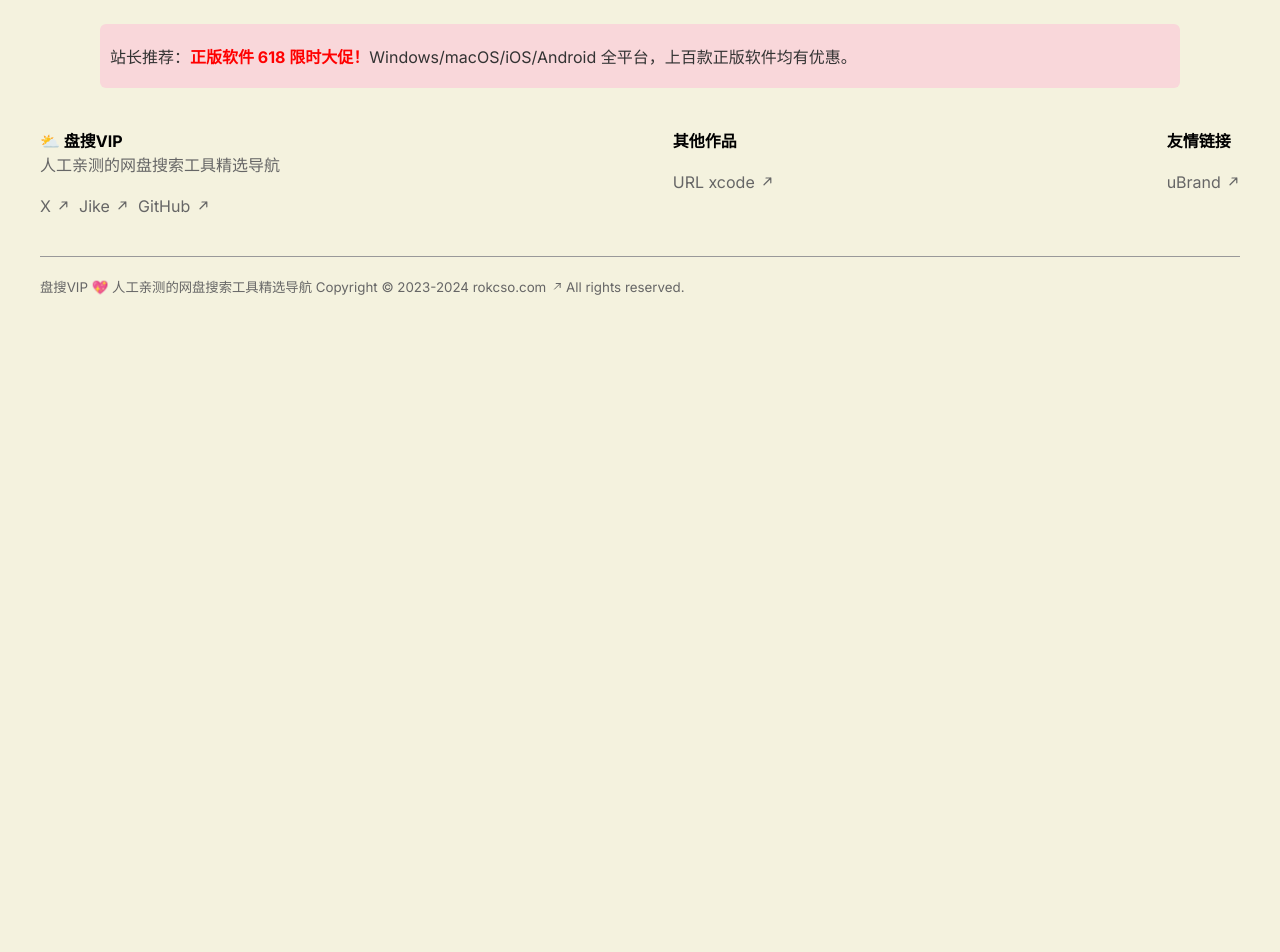
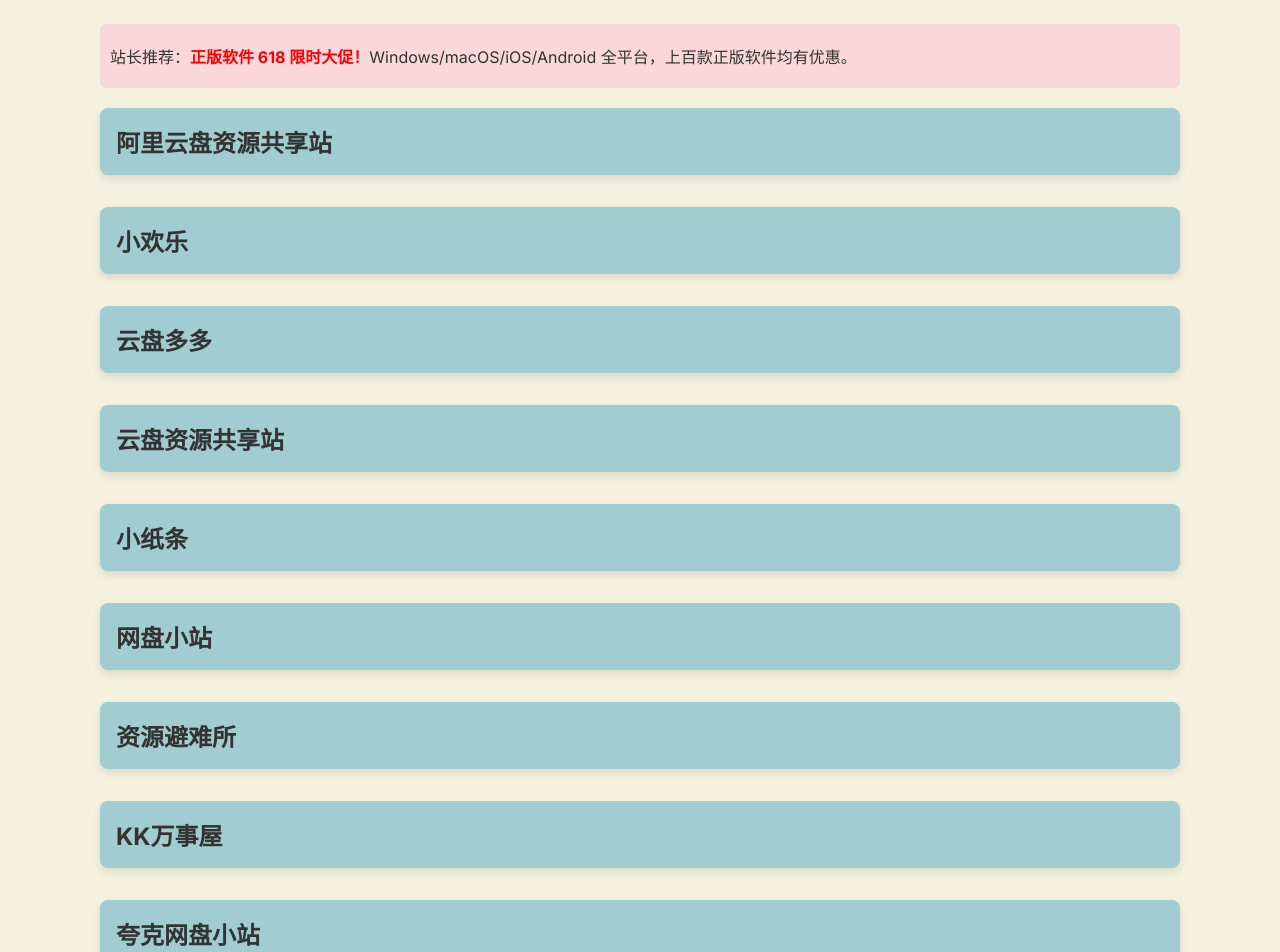
Before and after one commit to rokcso/pansou-vip, a Next.js app: page /forum in a window 1280 px wide. Shown: the part 140-1092 px from the top of the page. Before the commit the page ends 800 px from the top, so only its background shows below. Built offline with nearby package versions, Linux system fonts and the light colour scheme.

Commit message:
add forum router

```diff
--- a/app/components/header/index.js
+++ b/app/components/header/index.js
@@ -11,6 +11,11 @@ export default function () {
           </a>
         </div>
         <div className={styles.headerLink}>
+          <a href="/forum" title="网盘资源分享论坛导航">
+            <span>
+              <b>资源论坛</b>
+            </span>
+          </a>
           <a href="/faq" title="盘搜VIP的常见问题页面">
             <span>
               <b>常见问题</b>
--- a/app/forum/page.js
+++ b/app/forum/page.js
@@ -1,4 +1,7 @@
 import AdBanner from "../components/fragments/adBanner";
+import Card from "../components/card";
+import forumSites from "../../public/data/forum.json";
+import styles from "./page.module.css";
 
 export const metadata = {
   title: "网盘资源分享论坛 - 盘搜VIP - 网盘搜索工具精选导航",
@@ -13,7 +16,11 @@ export default function Home() {
     <div>
       <h1>网盘资源分享论坛</h1>
       <AdBanner />
-      <div></div>
+      <div className={styles.siteList}>
+        {forumSites.map((cardInfo, index) => (
+          <Card key={index} cardInfo={cardInfo} />
+        ))}
+      </div>
     </div>
   );
 }
--- /dev/null
+++ b/app/forum/page.module.css
@@ -0,0 +1,31 @@
+.siteList {
+    display: grid;
+    grid-template-columns: repeat(auto-fill, minmax(250px, 1fr));
+    gap: 32px; /* 网格项之间的间距 */
+    padding: 20px 0px; /* 容器的内边距 */
+  }
+
+  /* 根据视口宽度调整网格的列数 */
+  @media (max-width: 767px) {
+    .siteList {
+      grid-template-columns: repeat(1, 1fr); /* 移动设备：1列 */
+    }
+  }
+
+  @media (min-width: 768px) and (max-width: 1023px) {
+    .siteList {
+      grid-template-columns: repeat(1, 1fr); /* 平板：2列 */
+    }
+  }
+
+  @media (min-width: 1024px) and (max-width: 1299px) {
+    .siteList {
+      grid-template-columns: repeat(1, 1fr); /* 小桌面：3列 */
+    }
+  }
+
+  @media (min-width: 1300px) {
+    .siteList {
+      grid-template-columns: repeat(1, 1fr); /* 大桌面：4列 */
+    }
+  }
--- /dev/null
+++ b/public/data/forum.json
@@ -0,0 +1,74 @@
+[
+    {
+        "id": "pan666_net",
+        "title": "阿里云盘资源共享站",
+        "url": "https://pan666.net/",
+        "description": "",
+        "score": 0,
+        "platforms": []
+    },
+    {
+        "id": "xiaohuanle_com",
+        "title": "小欢乐",
+        "url": "https://www.xiaohuanle.com/",
+        "description": "",
+        "score": 0,
+        "platforms": []
+    },
+    {
+        "id": "yunpanduoduo_com",
+        "title": "云盘多多",
+        "url": "https://yunpanduoduo.com/",
+        "description": "",
+        "score": 0,
+        "platforms": []
+    },
+    {
+        "id": "bbs_alipansou_com",
+        "title": "云盘资源共享站",
+        "url": "https://bbs.alipansou.com/",
+        "description": "",
+        "score": 0,
+        "platforms": []
+    },
+    {
+        "id": "ali_gitcafe_ink",
+        "title": "小纸条",
+        "url": "https://ali.gitcafe.ink/",
+        "description": "",
+        "score": 0,
+        "platforms": []
+    },
+    {
+        "id": "wpxz_pro",
+        "title": "网盘小站",
+        "url": "https://wpxz.pro/",
+        "description": "",
+        "score": 0,
+        "platforms": []
+    },
+    {
+        "id": "daiguaji_com",
+        "title": "资源避难所",
+        "url": "https://daiguaji.com/",
+        "description": "",
+        "score": 0,
+        "platforms": []
+    },
+    {
+        "id": "kkpans_com",
+        "title": "KK万事屋",
+        "url": "https://www.kkpans.com/",
+        "description": "",
+        "score": 0,
+        "platforms": []
+    },
+    {
+        "id": "kkxz_vip",
+        "title": "夸克网盘小站",
+        "url": "https://kkxz.vip/",
+        "description": "",
+        "score": 0,
+        "platforms": []
+    }
+]
```
